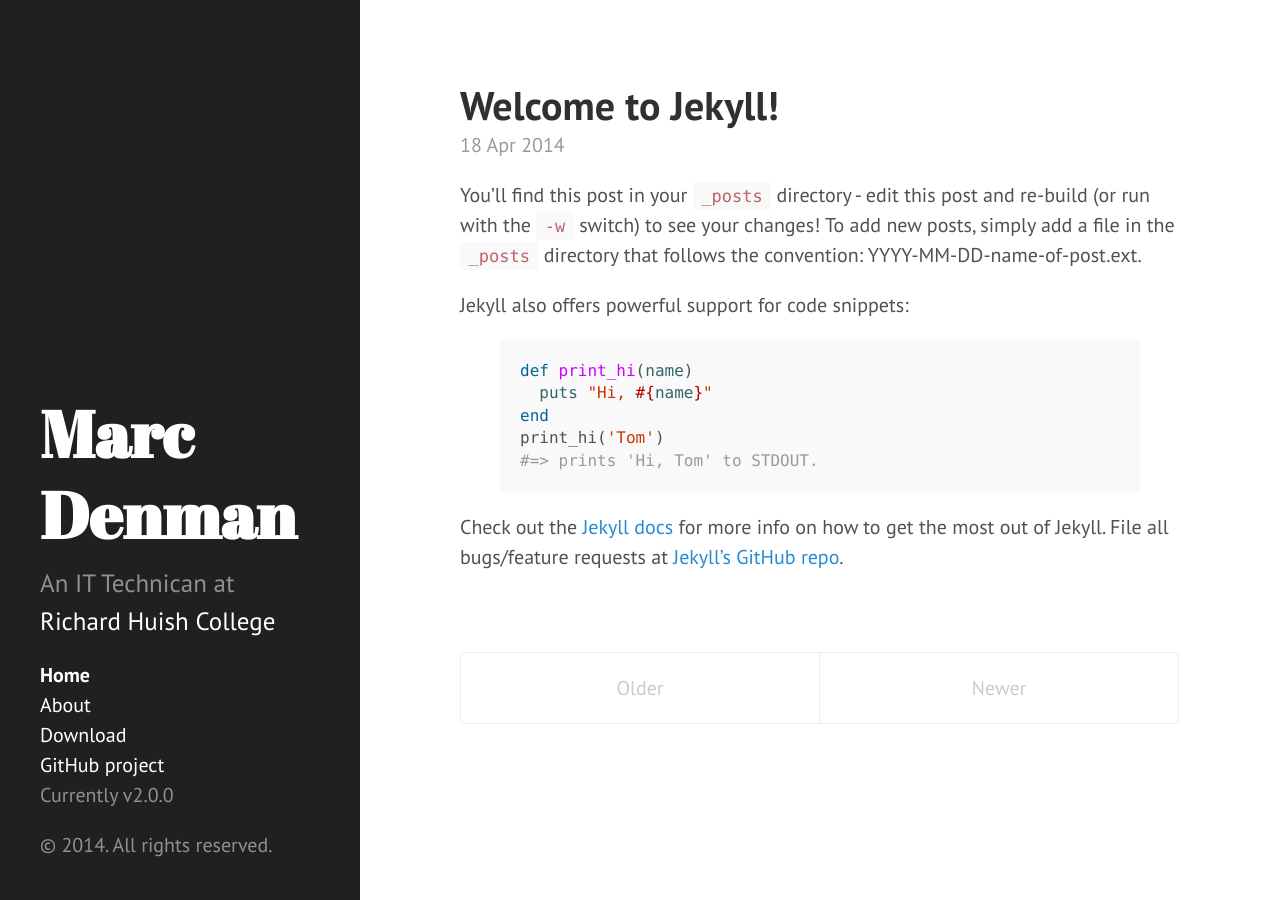
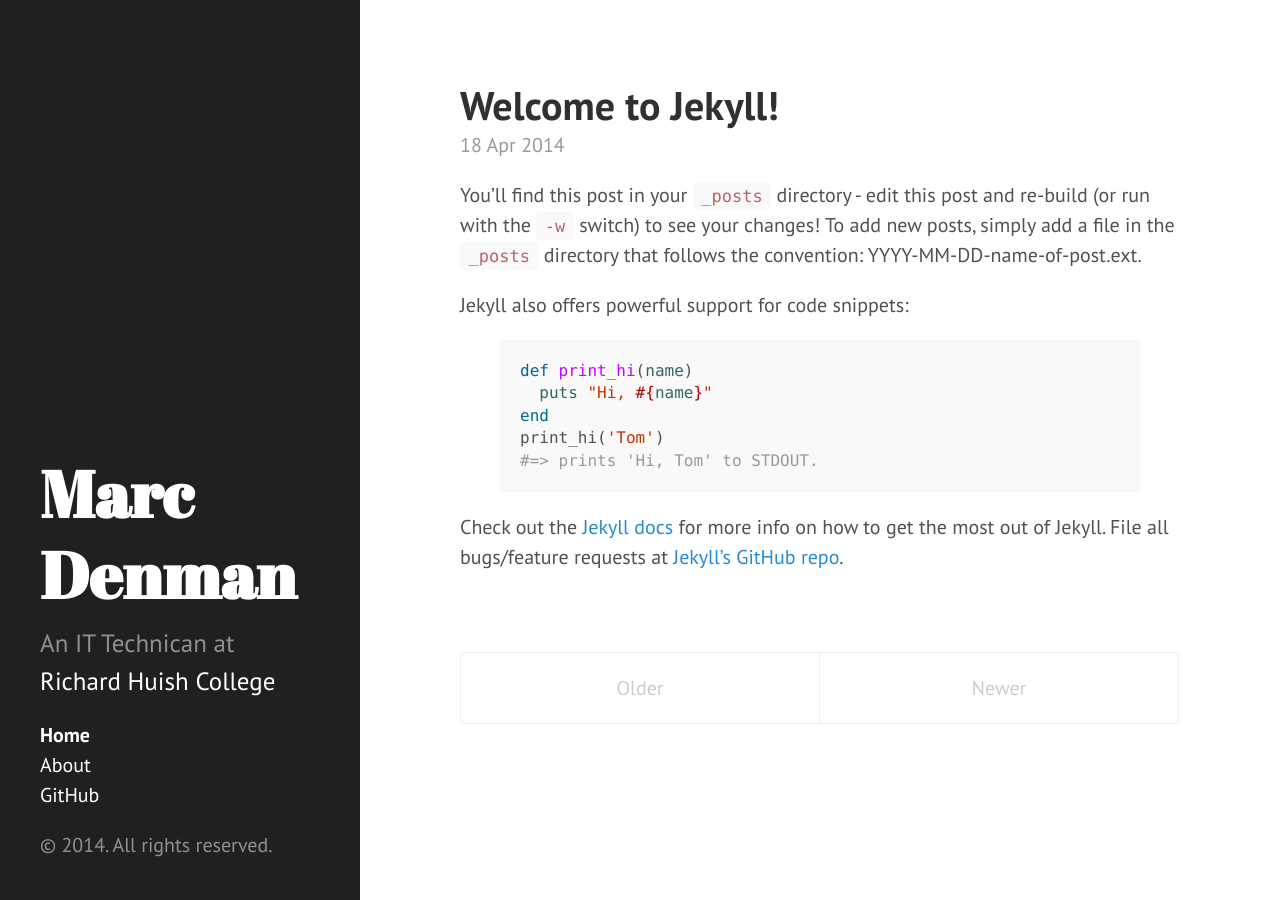
Before and after one commit to MarcDenman/marcdenman.github.io, a Jekyll site: the page built from index.html, in a window 1280 px wide. Built offline with Jekyll 4.4.1, drawn with Linux system fonts in a browser that asks for light colours; Markdown is read by kramdown in place of the engine named in the settings; the list of posts is cut into pages by our own code.

Commit message:
Changed Side Bar

```diff
--- a/_includes/sidebar.html
+++ b/_includes/sidebar.html
@@ -26,9 +26,7 @@
         {% endif %}
       {% endfor %}
 
-      <li class="sidebar-nav-item"><a href="{{ site.github.repo }}/archive/v{{ site.version }}.zip">Download</a></li>
-      <li class="sidebar-nav-item"><a href="{{ site.github.repo }}">GitHub project</a></li>
-      <li class="sidebar-nav-item">Currently v{{ site.version }}</li>
+      <li class="sidebar-nav-item"><a href="{{ site.github.repo }}">GitHub</a></li>
     </ul>
 
     <p>&copy; {{ site.time | date: '%Y' }}. All rights reserved.</p>
```
